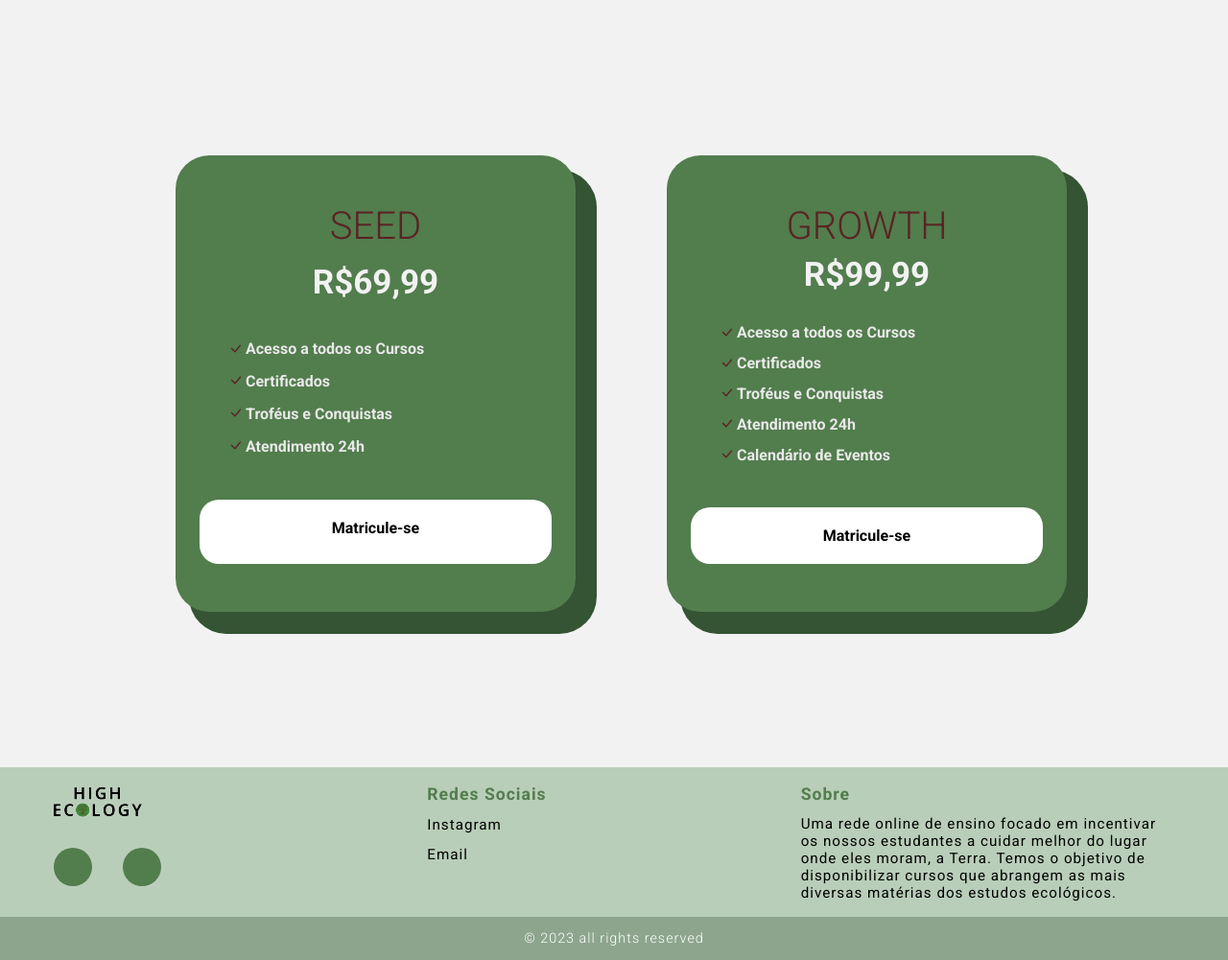
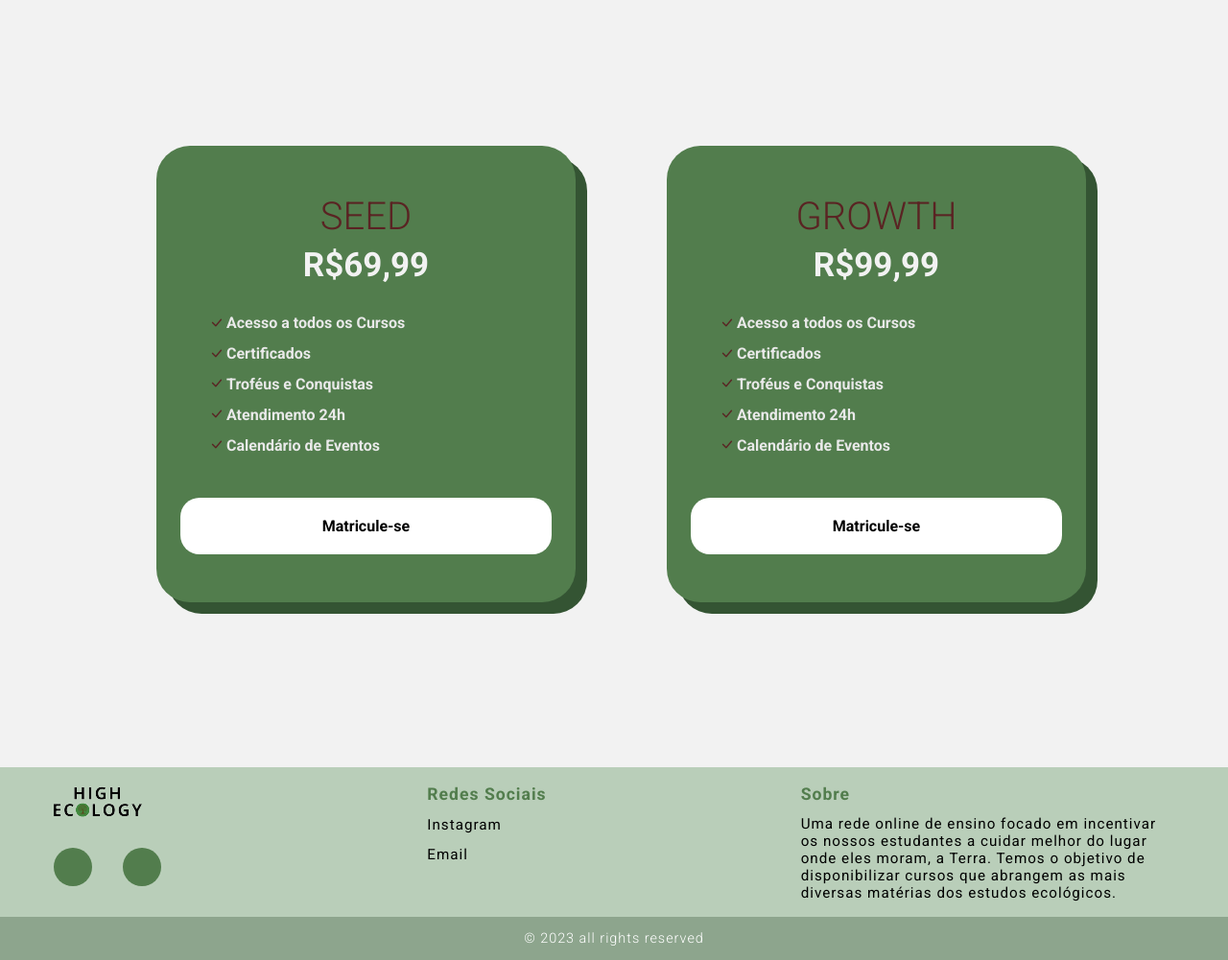
Before and after one commit to RafaelFLopes/High_Ecology, a PHP site: page /matricula.html in a window 1280 px wide. Shown: the part 50-1051 px from the top of the page at 96% size. Run offline with PHP 8.4, Linux system fonts and the light colour scheme.

Commit message:
Update Planos

```diff
--- a/matricula.html
+++ b/matricula.html
@@ -51,6 +51,10 @@
                     <li class="list-item">
                         <span class="icon"><i class="bi bi-check-lg"></i></span>
                         <span>Atendimento 24h</span>
+                    </li>
+                    <li class="list-item">
+                        <span class="icon"><i class="bi bi-check-lg"></i></span>
+                        <span>Calendário de Eventos</span>
                     </li>
                 </ul>
                 <a class="card-button" href="pagamento.html">Matricule-se</a>
--- a/style.css
+++ b/style.css
@@ -193,14 +193,12 @@ section.slider{
 
 .conteiner{
     max-width: 1024px;
-    margin-left: 20px;
-    margin-right: 20px;
 }
 .grid{
     display: grid;
 }
 .card{
-    padding: 40px;
+    padding: 20px 20px 40px;
     align-items: center;
 }
 .card-conteiner{
@@ -210,11 +208,11 @@ section.slider{
     background-color: #527D4D;
     padding: 50px 25px 50px;
     border-radius: 35px;
-    box-shadow:18px 19px 0px 4px rgba(52,84,51,1);
+    box-shadow:12px 12px 0px 0px rgba(52,84,51,1);
     transition: 0.4s;
 }
 .card-content:hover{
-    transform: scale(1.050);
+    transform: scale(1.015);
 }
 .card-title{
     text-align: center;
@@ -260,7 +258,7 @@ section.slider{
 .card-button:hover{
     background-color: #5a2323;
     color: #ffffff;
-    letter-spacing: 1.2px;
+    letter-spacing: 0.9px;
 }
 @media screen and (min-width: 900px){
     .conteiner{
```
